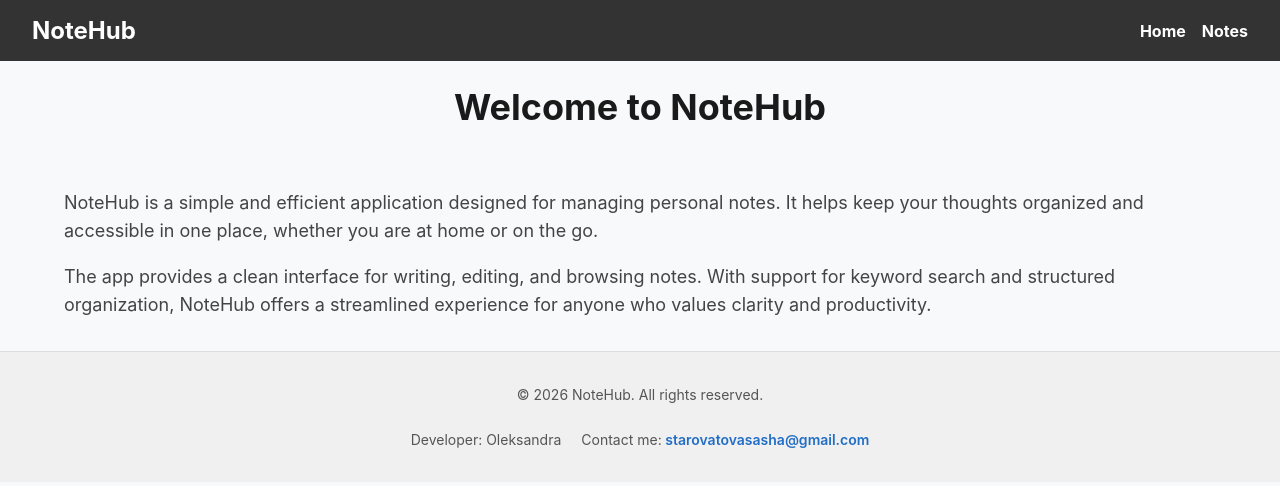
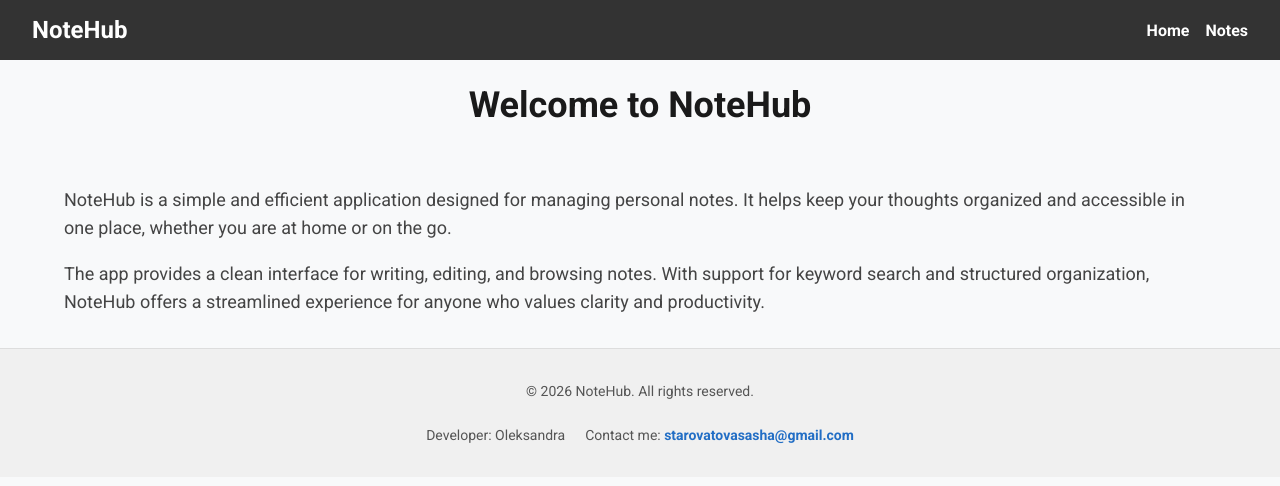
Before and after one commit to byOlexandra/08-zustand, a Next.js app: page / in a window 1280 px wide. Shown: the top 486 px of the page. Built offline with nearby package versions, Linux system fonts and the light colour scheme.

Commit message:
Add font

```diff
--- a/app/globals.css
+++ b/app/globals.css
@@ -1,6 +1,7 @@
 body {
-  font-family: -apple-system, BlinkMacSystemFont, "Segoe UI", Roboto, Oxygen,
-    Ubuntu, Cantarell, "Helvetica Neue", sans-serif;
+  font-family: var(--font-roboto), sans-serif;
+  -webkit-font-smoothing: antialiased;
+  -moz-osx-font-smoothing: grayscale;
   display: flex;
   flex-direction: column;
   min-height: 100vh;
--- a/app/layout.tsx
+++ b/app/layout.tsx
@@ -1,18 +1,15 @@
 import type { Metadata } from "next";
-import { Geist, Geist_Mono } from "next/font/google";
 import "./globals.css";
 import Header from "@/components/Header/Header";
 import Footer from "@/components/Footer/Footer";
 import TanStackProvider from "@/components/TanStackProvider/TanStackProvider";
+import { Roboto } from "next/font/google";
 
-const geistSans = Geist({
-  variable: "--font-geist-sans",
+const roboto = Roboto({
+  variable: "--font-roboto",
   subsets: ["latin"],
-});
-
-const geistMono = Geist_Mono({
-  variable: "--font-geist-mono",
-  subsets: ["latin"],
+  weight: ["400", "700"],
+  display: "swap",
 });
 
 export const metadata: Metadata = {
@@ -21,28 +18,28 @@
   openGraph: {
     title: "Note Hub",
     description: "Simple application designed for managing personal notes",
-    url: '/',
+    url: "/",
     images: [
       {
-        url: 'https://ac.goit.global/fullstack/react/notehub-og-meta.jpg',
+        url: "https://ac.goit.global/fullstack/react/notehub-og-meta.jpg",
         width: 1200,
         height: 630,
-        alt: 'Note Hub preview'
-      }
-    ]
-  }
+        alt: "Note Hub preview",
+      },
+    ],
+  },
 };
 
 export default function RootLayout({
   children,
-  modal
+  modal,
 }: Readonly<{
-  children: React.ReactNode,
-  modal: React.ReactNode
+  children: React.ReactNode;
+  modal: React.ReactNode;
 }>) {
   return (
     <html lang="en">
-      <body className={`${geistSans.variable} ${geistMono.variable}`}>
+      <body className={`${roboto.variable}`}>
         <TanStackProvider>
           <Header />
           {children}
```
